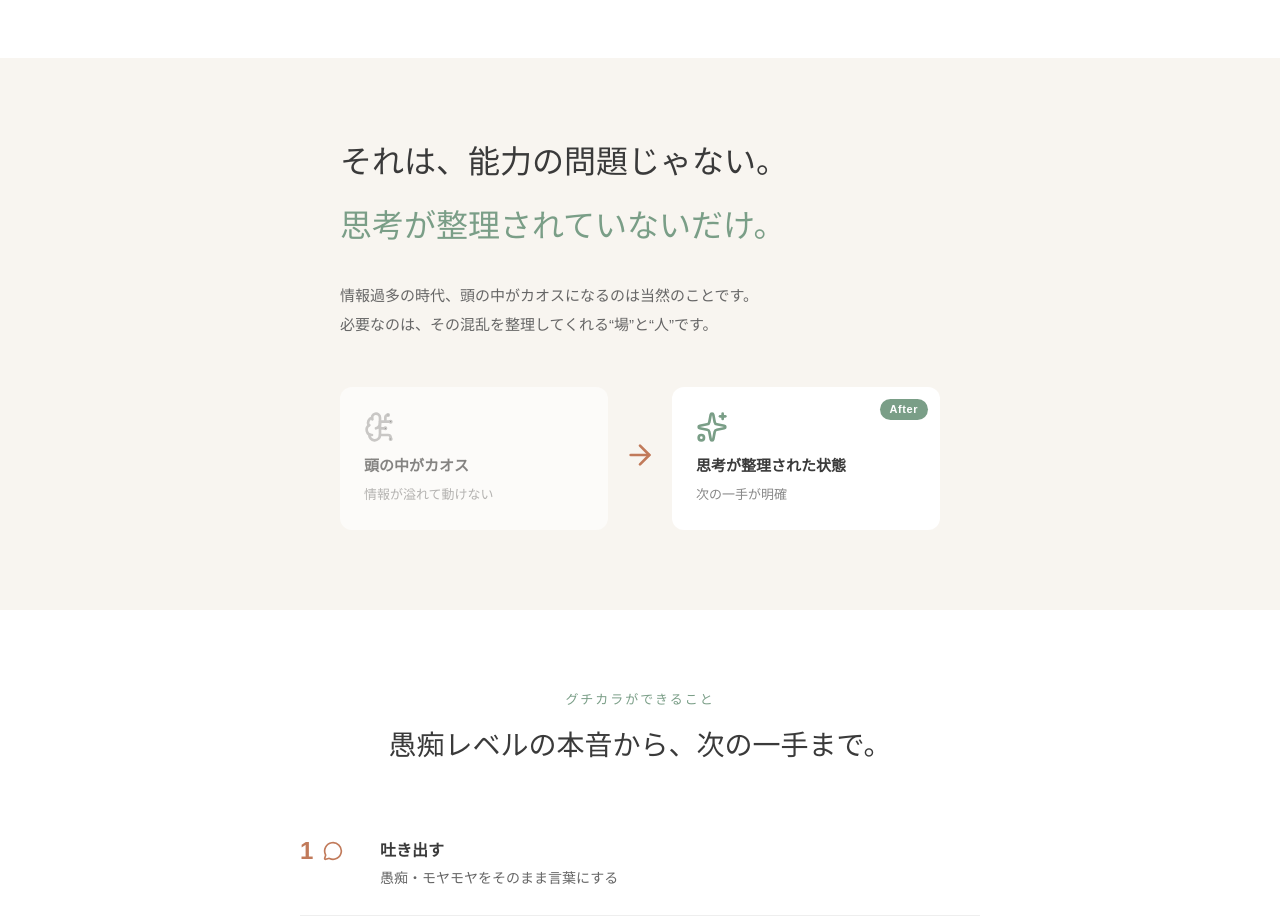
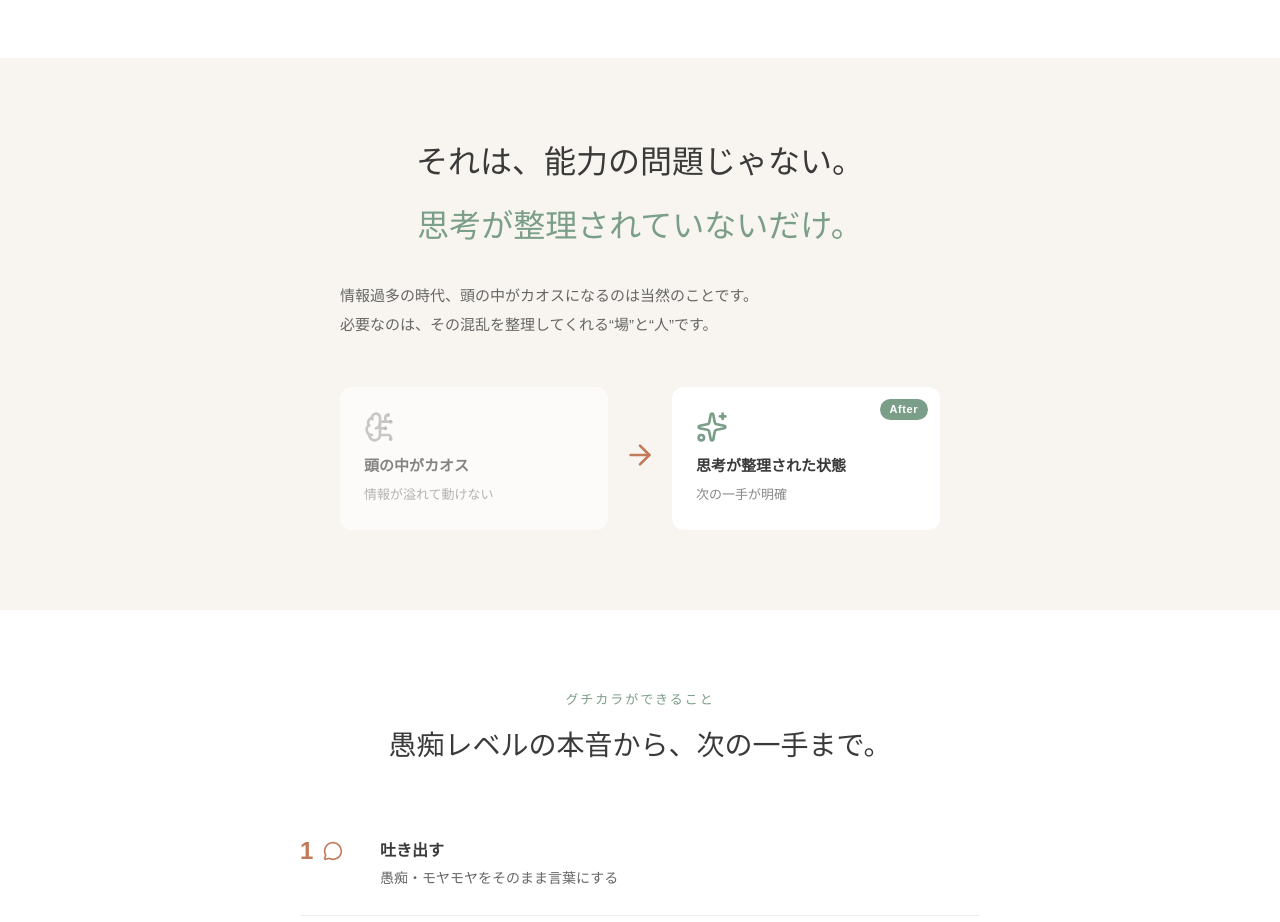
Before and after one commit to gu-chikara/guchikara-lp, a Next.js app: page /guchikara-lp/ in a window 1280 px wide. Shown: the part 1220-2142 px from the top of the page. Built offline with nearby package versions, Linux system fonts and the light colour scheme.

Commit message:
Center headings, left-align body text in problem section

```diff
--- a/components/LPContent.tsx
+++ b/components/LPContent.tsx
@@ -316,13 +316,13 @@ export default function LPContent({ hasHero }: Props) {
       <section style={{ backgroundColor: "#F8F5F0" }}>
         <div style={{ maxWidth: "640px", margin: "0 auto", padding: "80px 20px", textAlign: "left" }}>
           <FadeInSection>
-            <p style={{ fontSize: "2rem", fontWeight: "500", color: "#3A3A3A", margin: 0, lineHeight: "1.5" }}>
+            <p style={{ fontSize: "2rem", fontWeight: "500", color: "#3A3A3A", margin: 0, lineHeight: "1.5", textAlign: "center" }}>
               それは、能力の問題じゃない。
             </p>
-            <p style={{ fontSize: "2rem", fontWeight: "500", color: "#7A9E87", marginTop: "16px", marginBottom: 0, lineHeight: "1.5" }}>
+            <p style={{ fontSize: "2rem", fontWeight: "500", color: "#7A9E87", marginTop: "16px", marginBottom: 0, lineHeight: "1.5", textAlign: "center" }}>
               思考が整理されていないだけ。
             </p>
-            <p style={{ fontSize: "15px", color: "#666", lineHeight: "1.9", marginTop: "32px", marginBottom: "48px" }}>
+            <p style={{ fontSize: "15px", color: "#666", lineHeight: "1.9", marginTop: "32px", marginBottom: "48px", textAlign: "left" }}>
               情報過多の時代、頭の中がカオスになるのは当然のことです。<br />
               必要なのは、その混乱を整理してくれる&ldquo;場&rdquo;と&ldquo;人&rdquo;です。
             </p>
```
